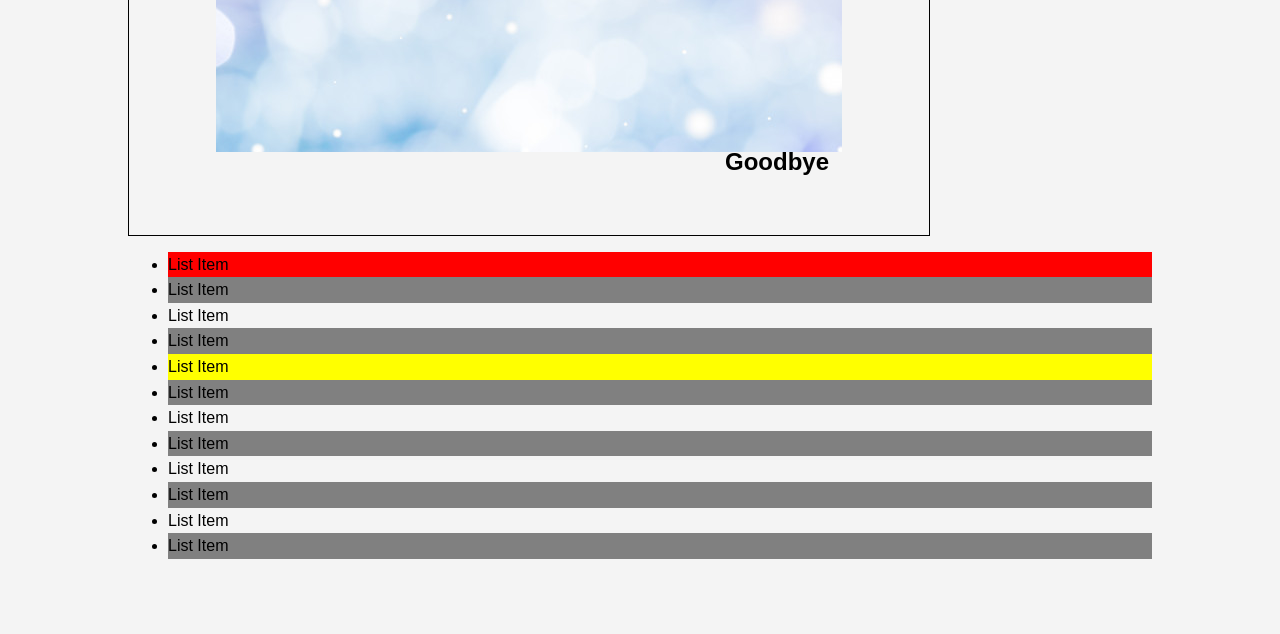
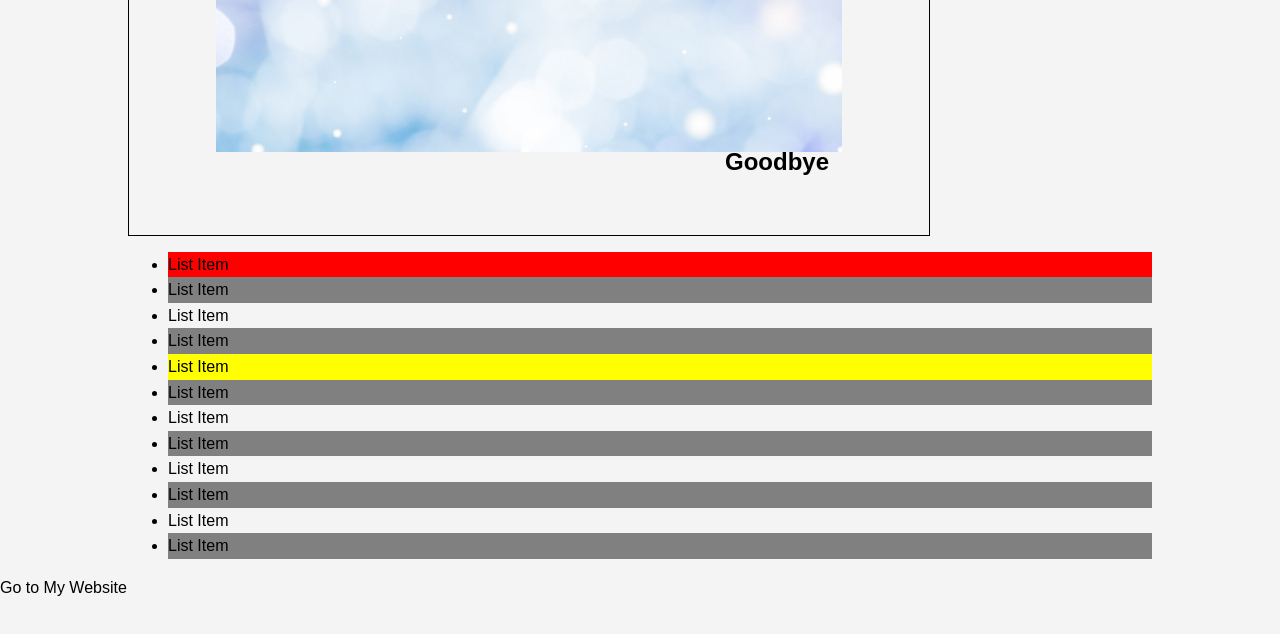
Before and after one commit to deasuber/CSSCrashCourse, a plain HTML site: page index.html in a window 1280 px wide. Shown: the part 1682-2316 px from the top of the page. Drawn offline with Linux system fonts and the light colour scheme.

Commit message:
added link

```diff
--- a/index.html
+++ b/index.html
@@ -99,6 +99,8 @@
 
     <a class="fix-me button" href="">Hello</a>
 
+    <a href="/mywebsite/site.html" target="_blank">Go to My Website</a>
+
     <div style="margin-top: 500px;"></div>
 </body>
 </html>
```
Also changed, not shown: mywebsite/site.html (renamed from mywebsite/index.html).
